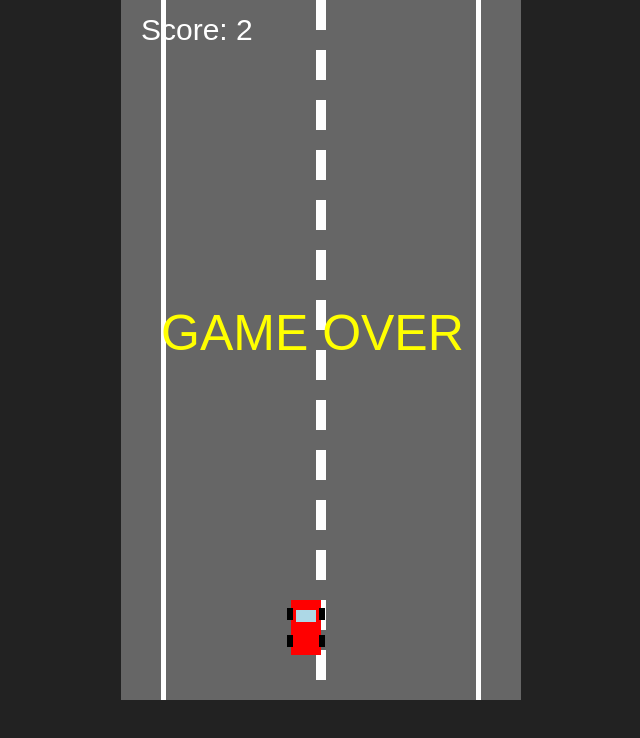
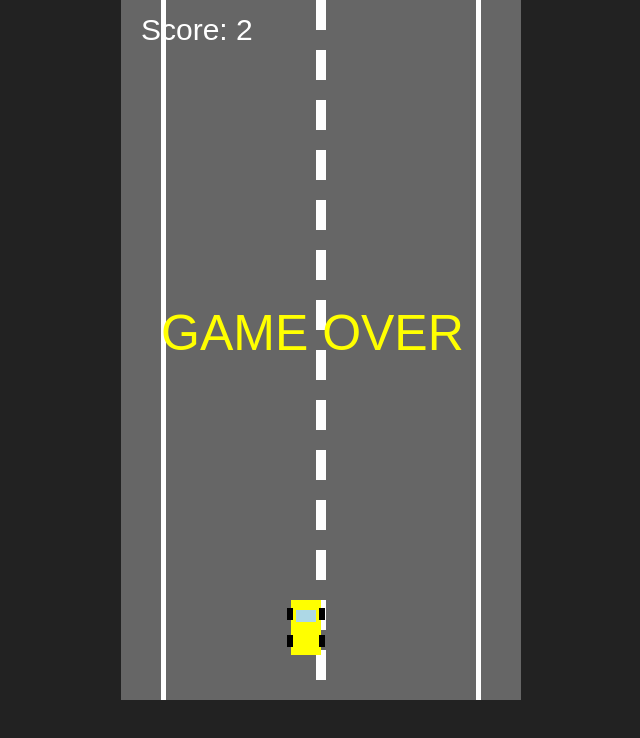
Before and after one commit to OlexiiSushko/game_test, a plain HTML site: page index.html in a window 1280 px wide. Shown: the whole page, without its empty margins (319-959 px from the left). Drawn offline with Linux system fonts and the light colour scheme.

Commit message:
change collor

```diff
--- a/index.html
+++ b/index.html
@@ -91,7 +91,7 @@ function drawRoad(){
 function drawCar(){
 
     // Корпус
-    ctx.fillStyle = "red";
+    ctx.fillStyle = "yellow";
     ctx.fillRect(car.x, car.y, car.width, car.height);
 
     // Скло
```
